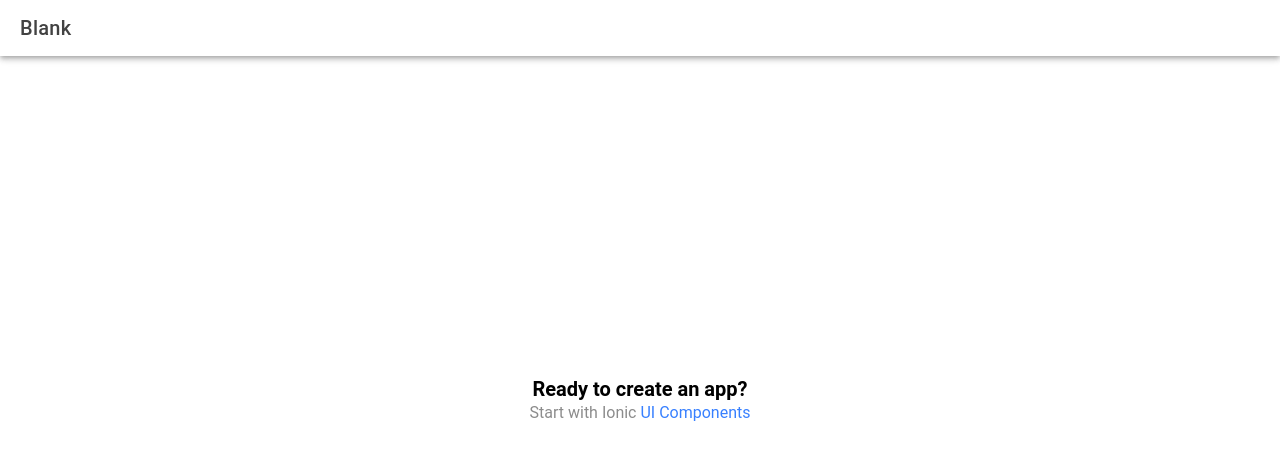
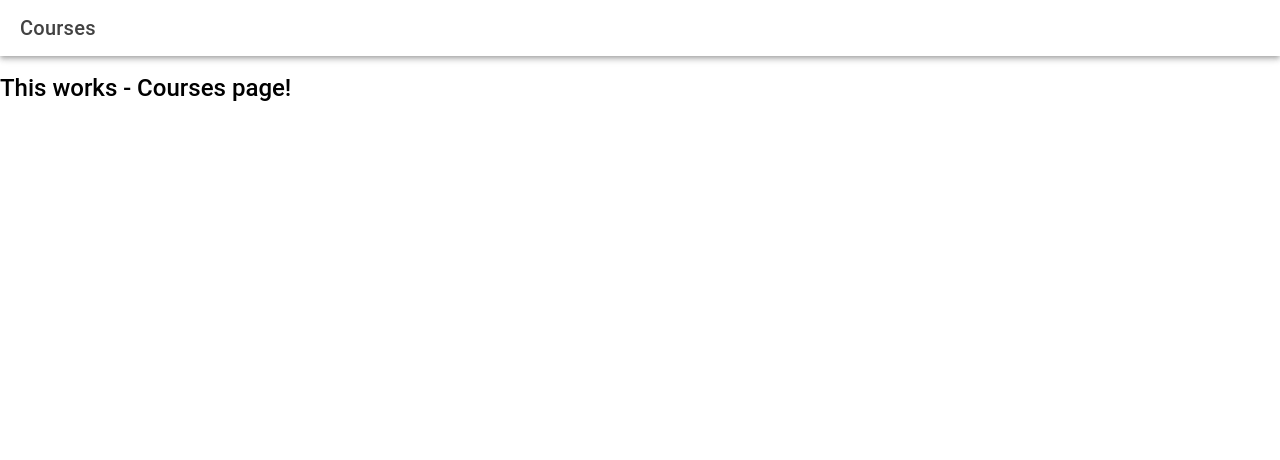
Before and after one commit to leilaZ1111/ionic-react-navigation, a React (Vite) app: page / in a window 1280 px wide. Before the commit this address led to /home. Shown: the top 460 px of the page. Built offline with nearby package versions, Linux system fonts and the light colour scheme.

Commit message:
setting the first Courses page

```diff
--- a/package.json
+++ b/package.json
@@ -43,7 +43,7 @@
     "jsdom": "^22.1.0",
     "terser": "^5.4.0",
     "typescript": "^5.1.6",
-    "vite": "^4.3.9",
+    "vite": "4.5.1",
     "vitest": "^0.32.2"
   },
   "description": "An Ionic project"
--- a/src/App.tsx
+++ b/src/App.tsx
@@ -1,12 +1,12 @@
 import { Redirect, Route } from 'react-router-dom';
 import { IonApp, IonRouterOutlet, setupIonicReact } from '@ionic/react';
 import { IonReactRouter } from '@ionic/react-router';
-import Home from './pages/Home';
+import Home from './pages/Courses';
 
 /* Core CSS required for Ionic components to work properly */
 import '@ionic/react/css/core.css';
 
-/* Basic CSS for apps built with Ionic */
+/* Basic CSS for apps  built with Ionic */
 import '@ionic/react/css/normalize.css';
 import '@ionic/react/css/structure.css';
 import '@ionic/react/css/typography.css';
@@ -21,20 +21,16 @@ import '@ionic/react/css/display.css';
 
 /* Theme variables */
 import './theme/variables.css';
+import Courses from './pages/Courses';
 
 setupIonicReact();
 
 const App: React.FC = () => (
   <IonApp>
     <IonReactRouter>
-      <IonRouterOutlet>
-        <Route exact path="/home">
-          <Home />
-        </Route>
-        <Route exact path="/">
-          <Redirect to="/home" />
-        </Route>
-      </IonRouterOutlet>
+      <Route path="">
+        <Courses />
+      </Route>
     </IonReactRouter>
   </IonApp>
 );
--- /dev/null
+++ b/src/pages/Courses.tsx
@@ -0,0 +1,20 @@
+import { IonContent, IonHeader, IonToolbar, IonTitle } from '@ionic/react';
+
+import React from 'react';
+
+const Courses: React.FC = () => {
+  return (
+    <React.Fragment>
+      <IonHeader>
+        <IonToolbar>
+          <IonTitle>Courses</IonTitle>
+        </IonToolbar>
+      </IonHeader>
+      <IonContent>
+        <h2> This works - Courses page!</h2>
+      </IonContent>
+    </React.Fragment>
+  );
+};
+
+export default Courses;
--- a/src/pages/Home.tsx
+++ /dev/null
@@ -1,25 +0,0 @@
-import { IonContent, IonHeader, IonPage, IonTitle, IonToolbar } from '@ionic/react';
-import ExploreContainer from '../components/ExploreContainer';
-import './Home.css';
-
-const Home: React.FC = () => {
-  return (
-    <IonPage>
-      <IonHeader>
-        <IonToolbar>
-          <IonTitle>Blank</IonTitle>
-        </IonToolbar>
-      </IonHeader>
-      <IonContent fullscreen>
-        <IonHeader collapse="condense">
-          <IonToolbar>
-            <IonTitle size="large">Blank</IonTitle>
-          </IonToolbar>
-        </IonHeader>
-        <ExploreContainer />
-      </IonContent>
-    </IonPage>
-  );
-};
-
-export default Home;
```
Also changed, not shown: src/setupTests.ts (deleted, +0 -14 lines), src/main.tsx (line endings or trailing spaces), src/pages/Courses.css (added), src/pages/Home.css (deleted), 2 other files (tests, documents, lock files or other folders).
